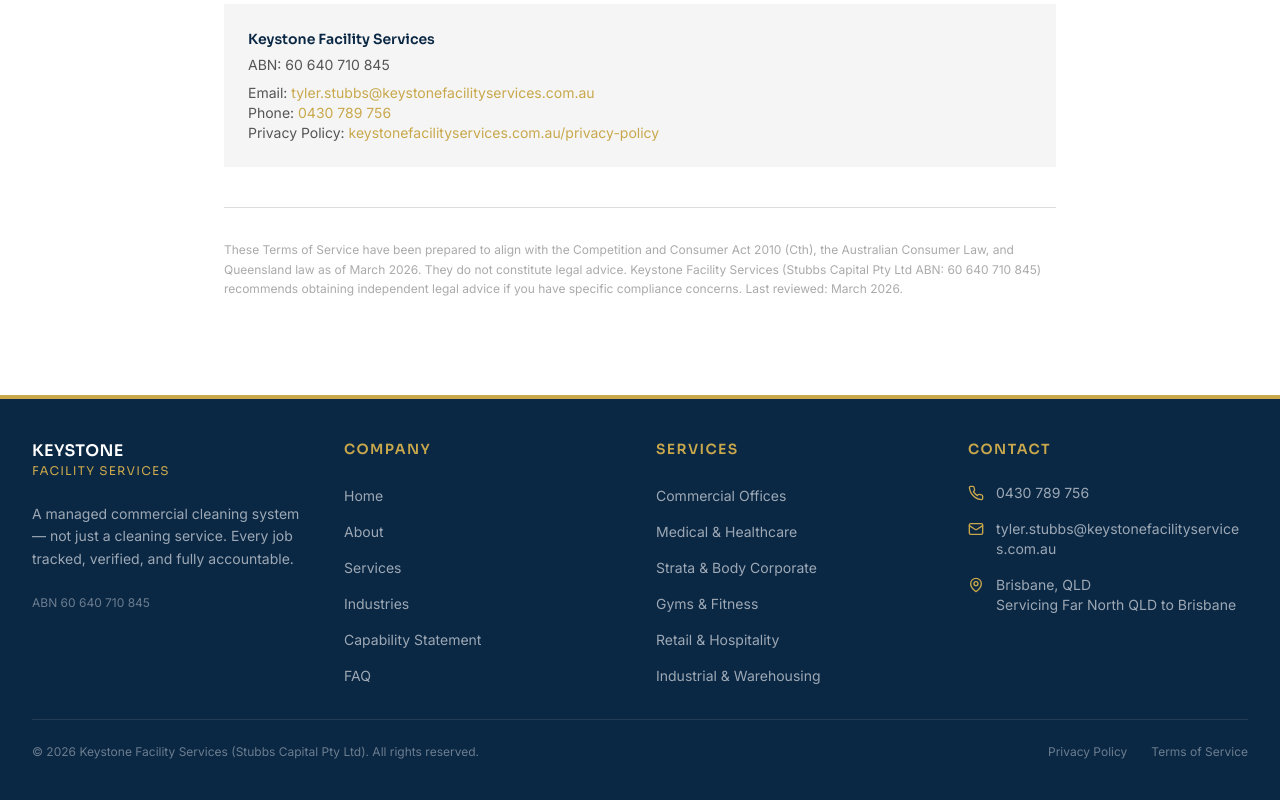
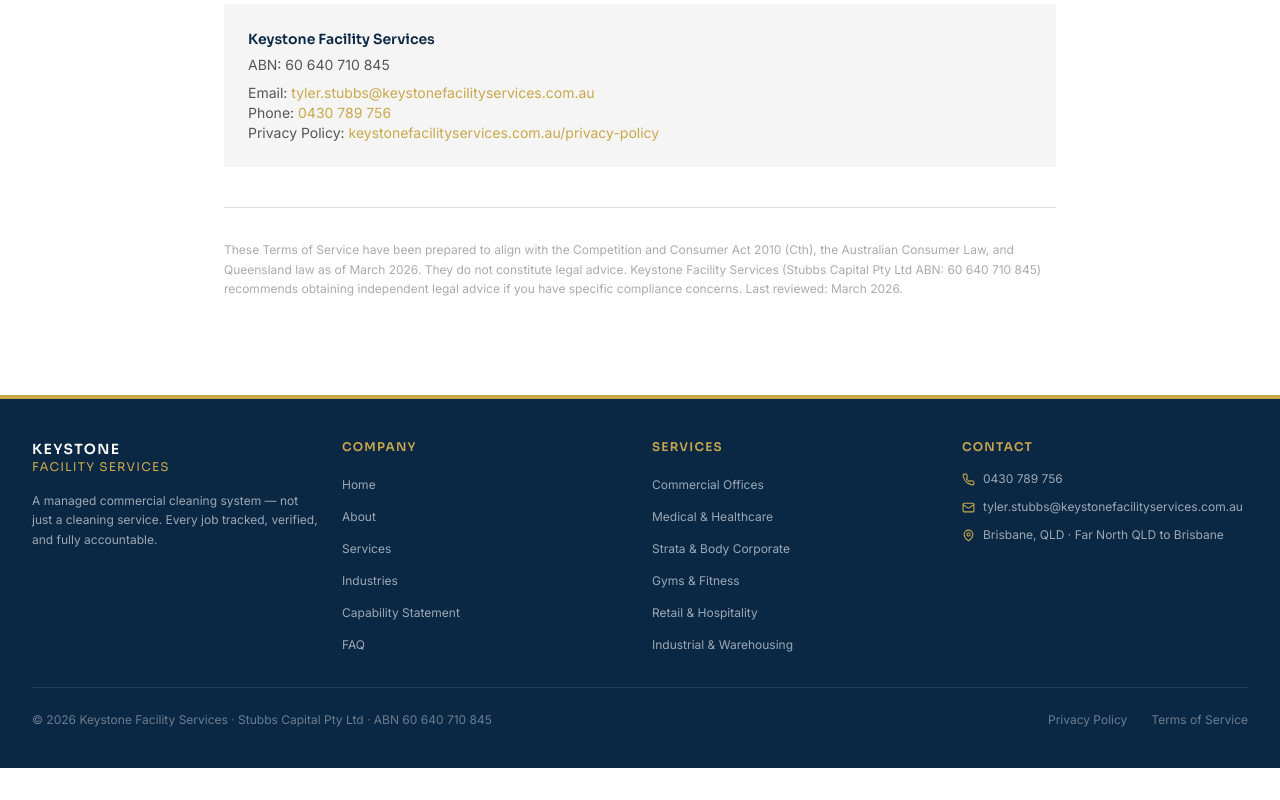
Before and after one commit to Stubbsty/Keystonewebsite, a React (Vite) app: page /terms-of-service in a window 1280 px wide. Shown: the part 5118-5918 px from the top of the page. After the commit the page ends 5886 px from the top, so only its background shows below. Built offline with nearby package versions, Linux system fonts and the light colour scheme.

Commit message:
Update Footer.tsx

```diff
--- a/src/components/Footer.tsx
+++ b/src/components/Footer.tsx
@@ -7,26 +7,23 @@ export default function Footer() {
       <div className="h-1 bg-[#C9A84C]" />
 
       <div className="max-w-7xl mx-auto px-4 sm:px-6 lg:px-8 py-10">
-        <div className="grid grid-cols-1 md:grid-cols-2 lg:grid-cols-4 gap-8">
+        <div className="grid grid-cols-1 md:grid-cols-2 lg:grid-cols-4 gap-6">
 
           {/* Brand */}
           <div className="lg:col-span-1">
-            <div className="mb-6">
-            <p className="font-heading font-semibold text-base text-white tracking-wide">KEYSTONE</p>
-            <p className="font-heading text-xs text-[#C9A84C] tracking-widest uppercase">Facility Services</p>
+            <div className="mb-4">
+              <p className="font-heading font-semibold text-sm text-white tracking-widest uppercase">Keystone</p>
+              <p className="font-heading text-xs text-[#C9A84C] tracking-widest uppercase">Facility Services</p>
             </div>
-            <p className="text-white/60 text-sm leading-relaxed">
+            <p className="text-white/60 text-xs leading-relaxed">
               A managed commercial cleaning system — not just a cleaning service. Every job tracked, verified, and fully accountable.
             </p>
-            <div className="mt-6">
-              <p className="text-white/40 text-xs">ABN 60 640 710 845</p>
-            </div>
           </div>
 
-          {/* Quick Links */}
+          {/* Company Links */}
           <div>
-            <h4 className="font-heading font-semibold text-sm tracking-widest uppercase text-[#C9A84C] mb-6">Company</h4>
-            <ul className="space-y-3">
+            <h4 className="font-heading font-semibold text-xs tracking-widest uppercase text-[#C9A84C] mb-4">Company</h4>
+            <ul className="space-y-2">
               {[
                 { label: 'Home', href: '/' },
                 { label: 'About', href: '/about' },
@@ -36,10 +33,7 @@ export default function Footer() {
                 { label: 'FAQ', href: '/faq' },
               ].map((link) => (
                 <li key={link.href}>
-                  <Link
-                    to={link.href}
-                    className="text-white/60 hover:text-[#C9A84C] text-sm transition-colors duration-200"
-                  >
+                  <Link to={link.href} className="text-white/60 hover:text-[#C9A84C] text-xs transition-colors duration-200">
                     {link.label}
                   </Link>
                 </li>
@@ -49,8 +43,8 @@ export default function Footer() {
 
           {/* Services */}
           <div>
-            <h4 className="font-heading font-semibold text-sm tracking-widest uppercase text-[#C9A84C] mb-6">Services</h4>
-            <ul className="space-y-3">
+            <h4 className="font-heading font-semibold text-xs tracking-widest uppercase text-[#C9A84C] mb-4">Services</h4>
+            <ul className="space-y-2">
               {[
                 'Commercial Offices',
                 'Medical & Healthcare',
@@ -60,10 +54,7 @@ export default function Footer() {
                 'Industrial & Warehousing',
               ].map((s) => (
                 <li key={s}>
-                  <Link
-                    to="/services"
-                    className="text-white/60 hover:text-[#C9A84C] text-sm transition-colors duration-200"
-                  >
+                  <Link to="/services" className="text-white/60 hover:text-[#C9A84C] text-xs transition-colors duration-200">
                     {s}
                   </Link>
                 </li>
@@ -73,25 +64,24 @@ export default function Footer() {
 
           {/* Contact */}
           <div>
-            <h4 className="font-heading font-semibold text-sm tracking-widest uppercase text-[#C9A84C] mb-6">Contact</h4>
-            <ul className="space-y-4">
-              <li className="flex items-start gap-3">
-                <Phone size={16} className="text-[#C9A84C] mt-0.5 shrink-0" />
-                <a href="tel:0430789756" className="text-white/60 hover:text-white text-sm transition-colors">
+            <h4 className="font-heading font-semibold text-xs tracking-widest uppercase text-[#C9A84C] mb-4">Contact</h4>
+            <ul className="space-y-3">
+              <li className="flex items-start gap-2">
+                <Phone size={13} className="text-[#C9A84C] mt-0.5 shrink-0" />
+                <a href="tel:0430789756" className="text-white/60 hover:text-white text-xs transition-colors">
                   0430 789 756
                 </a>
               </li>
-              <li className="flex items-start gap-3">
-                <Mail size={16} className="text-[#C9A84C] mt-0.5 shrink-0" />
-                <a href="mailto:tyler.stubbs@keystonefacilityservices.com.au" className="text-white/60 hover:text-white text-sm transition-colors break-all">
+              <li className="flex items-start gap-2">
+                <Mail size={13} className="text-[#C9A84C] mt-0.5 shrink-0" />
+                <a href="mailto:tyler.stubbs@keystonefacilityservices.com.au" className="text-white/60 hover:text-white text-xs transition-colors">
                   tyler.stubbs@keystonefacilityservices.com.au
                 </a>
               </li>
-              <li className="flex items-start gap-3">
-                <MapPin size={16} className="text-[#C9A84C] mt-0.5 shrink-0" />
-                <span className="text-white/60 text-sm">
-                  Brisbane, QLD<br />
-                  Servicing Far North QLD to Brisbane
+              <li className="flex items-start gap-2">
+                <MapPin size={13} className="text-[#C9A84C] mt-0.5 shrink-0" />
+                <span className="text-white/60 text-xs">
+                  Brisbane, QLD · Far North QLD to Brisbane
                 </span>
               </li>
             </ul>
@@ -99,9 +89,9 @@ export default function Footer() {
         </div>
 
         {/* Bottom bar */}
-        <div className="mt-8 pt-6 border-t border-white/10 flex flex-col sm:flex-row justify-between items-center gap-4">
+        <div className="mt-8 pt-6 border-t border-white/10 flex flex-col sm:flex-row justify-between items-center gap-2">
           <p className="text-white/40 text-xs">
-            © {new Date().getFullYear()} Keystone Facility Services (Stubbs Capital Pty Ltd). All rights reserved.
+            © {new Date().getFullYear()} Keystone Facility Services · Stubbs Capital Pty Ltd · ABN 60 640 710 845
           </p>
           <div className="flex gap-6">
             <Link to="/privacy-policy" className="text-white/40 hover:text-white/70 text-xs transition-colors">
```
